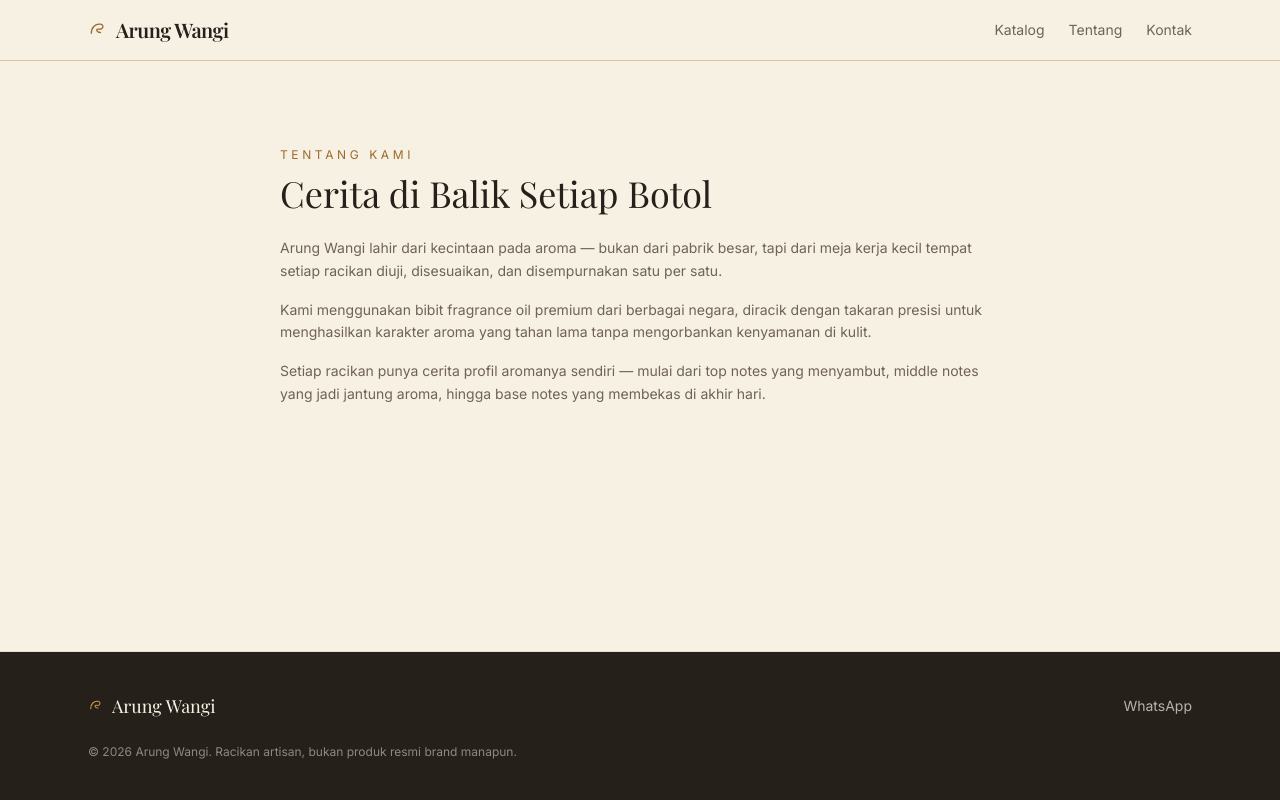
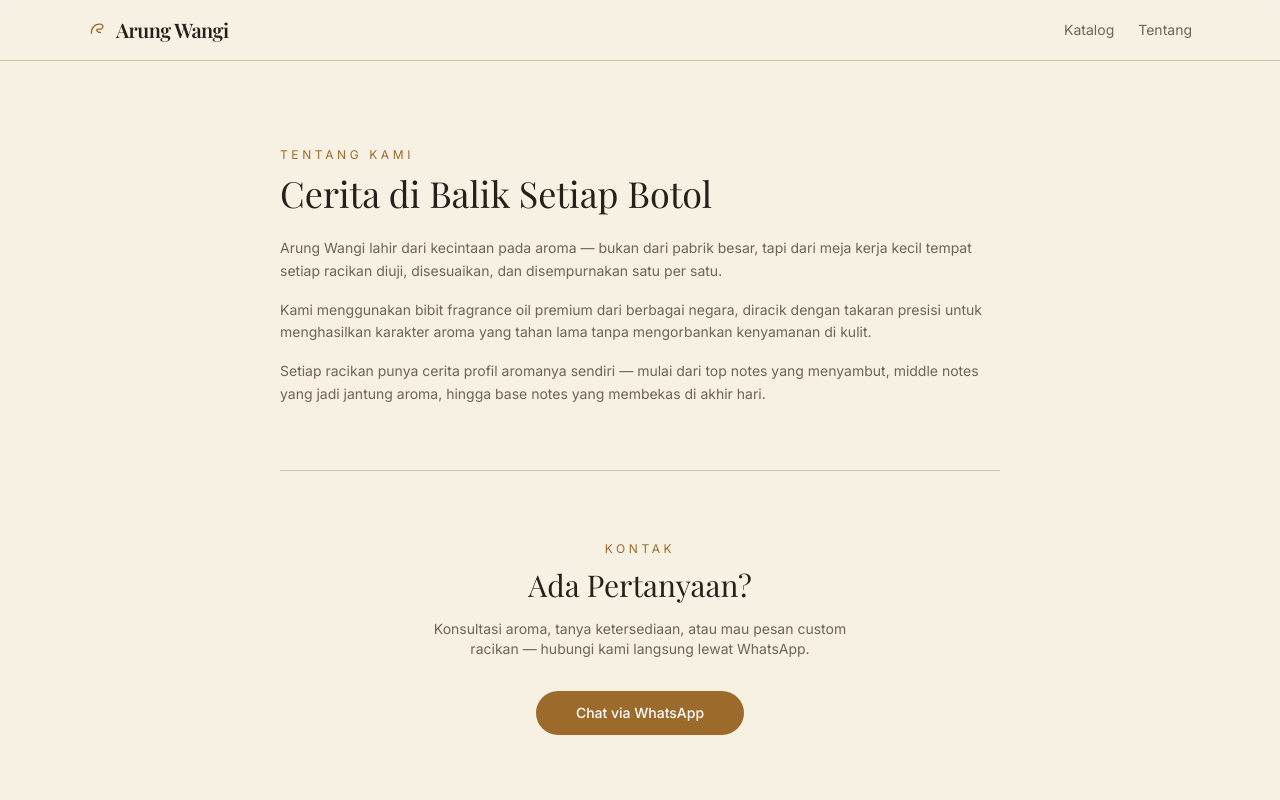
Before and after one commit to JIAkbar/arung-parfumary, a Next.js app: page /tentang in a window 1280 px wide. Shown: the top 800 px of the page. Built offline with nearby package versions, Linux system fonts and the light colour scheme.

Commit message:
feat: seragamkan ukuran botol, gabung halaman Tentang+Kontak
Semua racikan pakai VOLUME_TERSEDIA_DEFAULT (15/20/30/50ml), 100ml
ditawarkan via request WhatsApp. Halaman /kontak dihapus, kontennya
digabung ke /tentang; nav disederhanakan jadi Katalog + Tentang.

```diff
--- a/src/app/kontak/page.tsx
+++ /dev/null
@@ -1,29 +0,0 @@
-import { whatsappGeneralUrl } from "@/lib/products";
-import type { Metadata } from "next";
-
-export const metadata: Metadata = { title: "Kontak — Arung Wangi" };
-
-export default function KontakPage() {
-  return (
-    <section className="mx-auto max-w-2xl px-6 py-20 text-center">
-      <span className="text-xs uppercase tracking-[0.3em] text-gold">
-        Kontak
-      </span>
-      <h1 className="mt-2 font-serif text-4xl text-foreground">
-        Ada Pertanyaan?
-      </h1>
-      <p className="mx-auto mt-4 max-w-md text-sm text-ink-muted">
-        Konsultasi aroma, tanya ketersediaan, atau mau pesan custom racikan —
-        hubungi kami langsung lewat WhatsApp.
-      </p>
-      <a
-        href={whatsappGeneralUrl()}
-        target="_blank"
-        rel="noreferrer"
-        className="mt-8 inline-block rounded-full bg-gold px-10 py-3 text-sm font-medium text-white transition-colors hover:bg-gold-light"
-      >
-        Chat via WhatsApp
-      </a>
-    </section>
-  );
-}
--- a/src/app/produk/[slug]/page.tsx
+++ b/src/app/produk/[slug]/page.tsx
@@ -1,4 +1,9 @@
-import { getProductBySlug, products, whatsappOrderUrl } from "@/lib/products";
+import {
+  VOLUME_REQUEST,
+  getProductBySlug,
+  products,
+  whatsappOrderUrl,
+} from "@/lib/products";
 import BottleIllustration from "@/components/BottleIllustration";
 import PyramidNotes from "@/components/PyramidNotes";
 import MainAccords from "@/components/MainAccords";
@@ -59,6 +64,9 @@ export default async function ProdukDetailPage({
               </span>
             ))}
           </div>
+          <p className="mt-2 text-xs text-ink-muted">
+            Butuh {VOLUME_REQUEST} ml? Bisa request, tinggal sebut di pesan WhatsApp.
+          </p>
 
           <p className="mt-6 font-serif text-2xl text-foreground">
             Mulai Rp{product.hargaMulai.toLocaleString("id-ID")}
--- a/src/app/tentang/page.tsx
+++ b/src/app/tentang/page.tsx
@@ -1,6 +1,7 @@
+import { whatsappGeneralUrl } from "@/lib/products";
 import type { Metadata } from "next";
 
-export const metadata: Metadata = { title: "Tentang — Arung Wangi" };
+export const metadata: Metadata = { title: "Tentang & Kontak — Arung Wangi" };
 
 export default function TentangPage() {
   return (
@@ -28,6 +29,27 @@ export default function TentangPage() {
           hingga base notes yang membekas di akhir hari.
         </p>
       </div>
+
+      <div className="mt-16 border-t border-gold-hairline pt-16 text-center">
+        <span className="text-xs uppercase tracking-[0.3em] text-gold">
+          Kontak
+        </span>
+        <h2 className="mt-2 font-serif text-3xl text-foreground">
+          Ada Pertanyaan?
+        </h2>
+        <p className="mx-auto mt-4 max-w-md text-sm text-ink-muted">
+          Konsultasi aroma, tanya ketersediaan, atau mau pesan custom racikan —
+          hubungi kami langsung lewat WhatsApp.
+        </p>
+        <a
+          href={whatsappGeneralUrl()}
+          target="_blank"
+          rel="noreferrer"
+          className="mt-8 inline-block rounded-full bg-gold px-10 py-3 text-sm font-medium text-white transition-colors hover:bg-gold-light"
+        >
+          Chat via WhatsApp
+        </a>
+      </div>
     </section>
   );
 }
--- a/src/components/Header.tsx
+++ b/src/components/Header.tsx
@@ -8,7 +8,6 @@ import BrandMark from "@/components/BrandMark";
 const NAV = [
   { href: "/katalog", label: "Katalog" },
   { href: "/tentang", label: "Tentang" },
-  { href: "/kontak", label: "Kontak" },
 ];
 
 export default function Header() {
--- a/src/lib/products.ts
+++ b/src/lib/products.ts
@@ -27,6 +27,11 @@ export const WHATSAPP_NUMBER = "6289900447098";
 
 // Harga mulai seragam untuk semua racikan
 export const HARGA_MULAI_DEFAULT = 20000;
+
+// Ukuran botol seragam untuk semua racikan. 100ml tidak dijual reguler,
+// tapi bisa direquest lewat WhatsApp (lihat VOLUME_REQUEST di halaman produk).
+export const VOLUME_TERSEDIA_DEFAULT = [15, 20, 30, 50];
+export const VOLUME_REQUEST = 100;
 
 export function whatsappOrderUrl(namaProduk: string) {
   const pesan = [
@@ -65,7 +70,7 @@ export const products: Product[] = [
     nama: "Verdant Fig",
     grade: "Premium",
     hargaMulai: HARGA_MULAI_DEFAULT,
-    volumeTersedia: [15, 30, 50],
+    volumeTersedia: VOLUME_TERSEDIA_DEFAULT,
     ringkasan: "Hijau, earthy, dan sedikit smoky — seperti hutan basah selepas hujan.",
     deskripsi:
       "Racikan woody-aromatic yang membuka dengan buah ara hijau dan teh matcha, diselingi asap kemenyan dan kayu manis halus. Di tengah, cashmere wood dan jeruk memberi sentuhan creamy-citrus sebelum turun ke vetiver, cendana, dan cedar yang earthy — mengingatkan pada tanah basah dan dedaunan setelah hujan. Cocok untuk yang suka aroma tenang, natural, dan tidak terlalu manis.",
@@ -90,7 +95,7 @@ export const products: Product[] = [
     nama: "Rosé Bergamot",
     grade: "Premium",
     hargaMulai: HARGA_MULAI_DEFAULT,
-    volumeTersedia: [15, 30, 50],
+    volumeTersedia: VOLUME_TERSEDIA_DEFAULT,
     ringkasan: "Citrus cerah bertemu mawar dan buah-buahan — mewah ala French Riviera.",
     deskripsi:
       "Dibuka dengan bergamot, jeruk, dan lemon yang segar, racikan ini mengalir ke jantung mawar yang dipadukan aprikot, raspberry, dan plum — manis tapi tidak berlebihan. Ambrette memberi kesan bersih sebelum mengendap di cedar, vetiver, amber, dan musk yang hangat. Cocok dipakai siang ke malam, untuk yang suka kesan glamor tanpa terlalu berat.",
@@ -114,7 +119,7 @@ export const products: Product[] = [
     nama: "Praline Tonka",
     grade: "Medium",
     hargaMulai: HARGA_MULAI_DEFAULT,
-    volumeTersedia: [15, 30],
+    volumeTersedia: VOLUME_TERSEDIA_DEFAULT,
     ringkasan: "Manis creamy seperti tiramisu, dengan kopi yang muncul samar di baliknya.",
     deskripsi:
       "Gourmand manis yang membuka dengan aroma kopi lembut berpadu anggrek dan melati, lalu mengalir ke vanilla-susu yang creamy dan karamel — mengingatkan pada tiramisu segar. Amber, patchouli, dan musk di dasar memberi sedikit kehangatan tanpa menutupi kesan manis-milky-nya. Lebih ringan dan playful dibanding Gilded Noir, cocok dipakai harian untuk yang suka wangi manis.",
```
Also changed, not shown: 1 other file (tests, documents, lock files or other folders).
